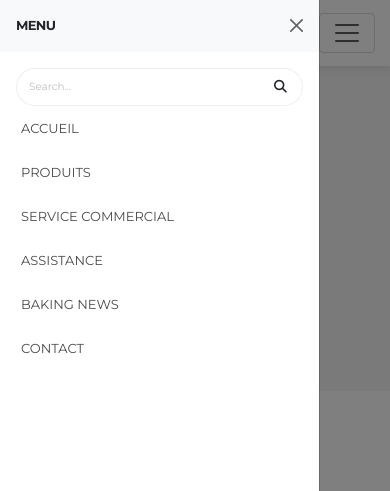
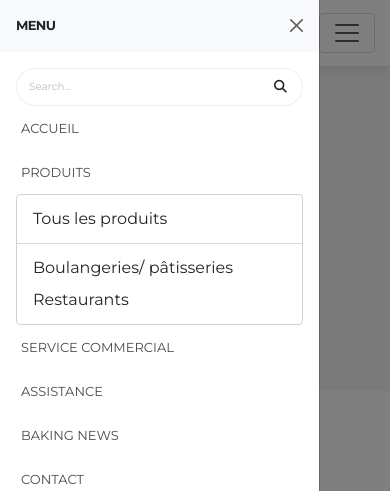
Before and after one commit to elmehdi-elfedini/vialys-project, a Django app: page /8/ in a window 390 px wide, after a click that opens the changed part. Shown: the top 491 px of the page. Run offline with Django 5.2, Linux system fonts and the light colour scheme; data comes from the database, SQL or seed files in the repository; some libraries are stand-ins or nearby versions.

Commit message:
Update base.html

```diff
--- a/products/templates/products/base.html
+++ b/products/templates/products/base.html
@@ -54,6 +54,17 @@
             font-weight: 600 !important;
         }
     </style>
+       <style>
+    /* Display dropdown menu on mobile devices without requiring a click */
+    @media (max-width: 767px) { /* Adjust the max-width as needed */
+        .nav-item.dropdown .dropdown-menu {
+            display: block; /* Always show the dropdown menu on mobile */
+            position: static; /* Remove the absolute positioning */
+            box-shadow: none; /* Optional: Remove any box-shadow for a cleaner look */
+            background: transparent; /* Optional: Adjust background for a better appearance */
+        }
+    }
+</style>
 </head>
 
 <body data-plugin-page-transition>
```
